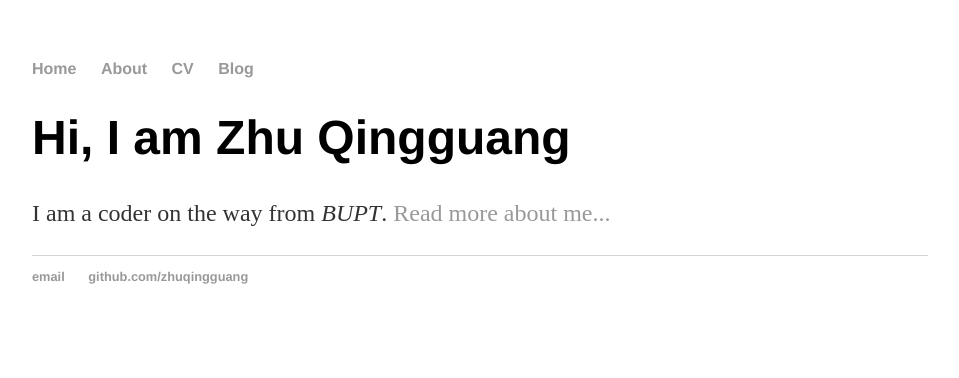
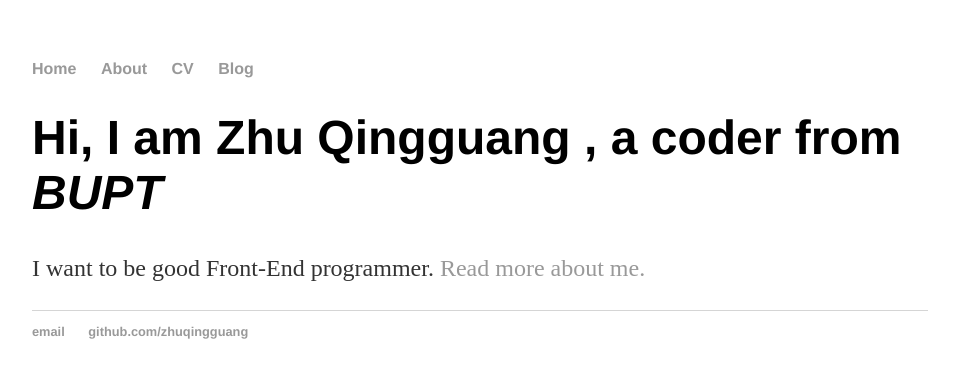
Before and after one commit to zhuqingguang/zhuqingguang.github.io, a Jekyll site: the page built from index.html, in a window 1280 px wide. Shown: the top 378 px of the page, without its empty margins (160-1119 px from the left). Built offline with Jekyll 4.4.1, drawn with Linux system fonts in a browser that asks for light colours.

Commit message:
Update index.html

```diff
--- a/index.html
+++ b/index.html
@@ -1,31 +1,9 @@
-<!DOCTYPE html>
-<html>
-  <head>
-    <title>Zhu Qingguang</title>
-    <link rel="stylesheet" type="text/css" href="/css/main.css">
-  </head>
-  <body>
-    <nav>
-      <ul>
-        <li><a href="/">Home</a></li>
-        <li><a href="/about">About</a></li>
-        <li><a href="/cv">CV</a></li>
-        <li><a href="/blog">Blog</a></li>
-      </ul>
-    </nav>
-    <div class="container">
-      <div class="blurb">
-        <h1>Hi, I am Zhu Qingguang</h1>
-        <p>I am a coder on the way from <em>BUPT</em>.
-          <a href="/about">Read more about me...</a>
-        </p>
-      </div>
-    </div>
-    <footer>
-      <ul>
-        <li><a href="mailto: vac872089248@gmail.com">email</a></li>
-        <li><a href="https://github.com/zhuqingguang">github.com/zhuqingguang</a></li>
-      </ul>
-    </footer>
-  </body>
-</html>
+---
+layout: default
+title: Zhu Qingguang
+---
+
+<div class="blurb">
+  <h1> Hi, I am Zhu Qingguang , a coder from <em>BUPT</em></h1>
+  <p>I want to be good Front-End programmer. <a href="/about">Read more about me.</a></p>
+<div>
```
